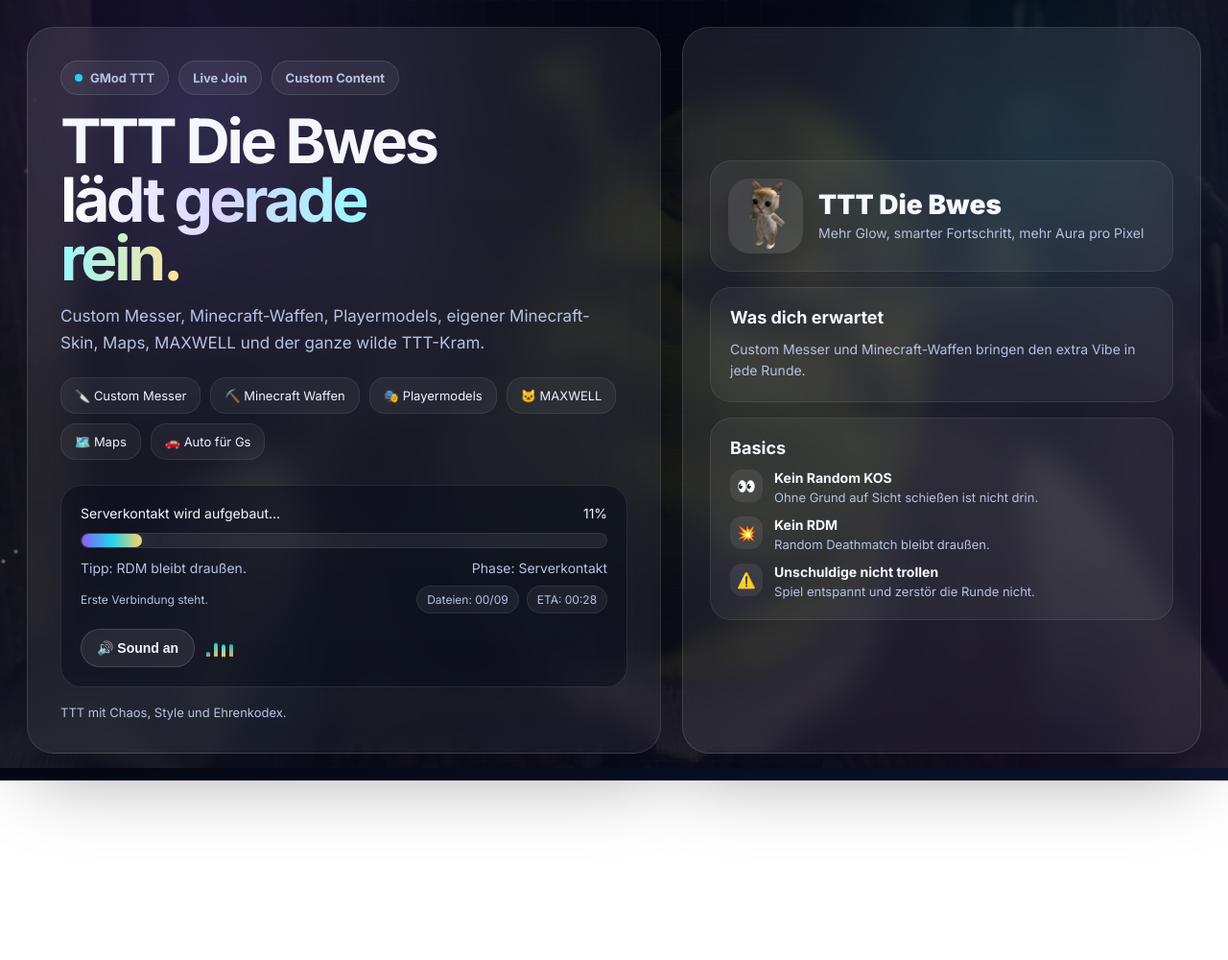
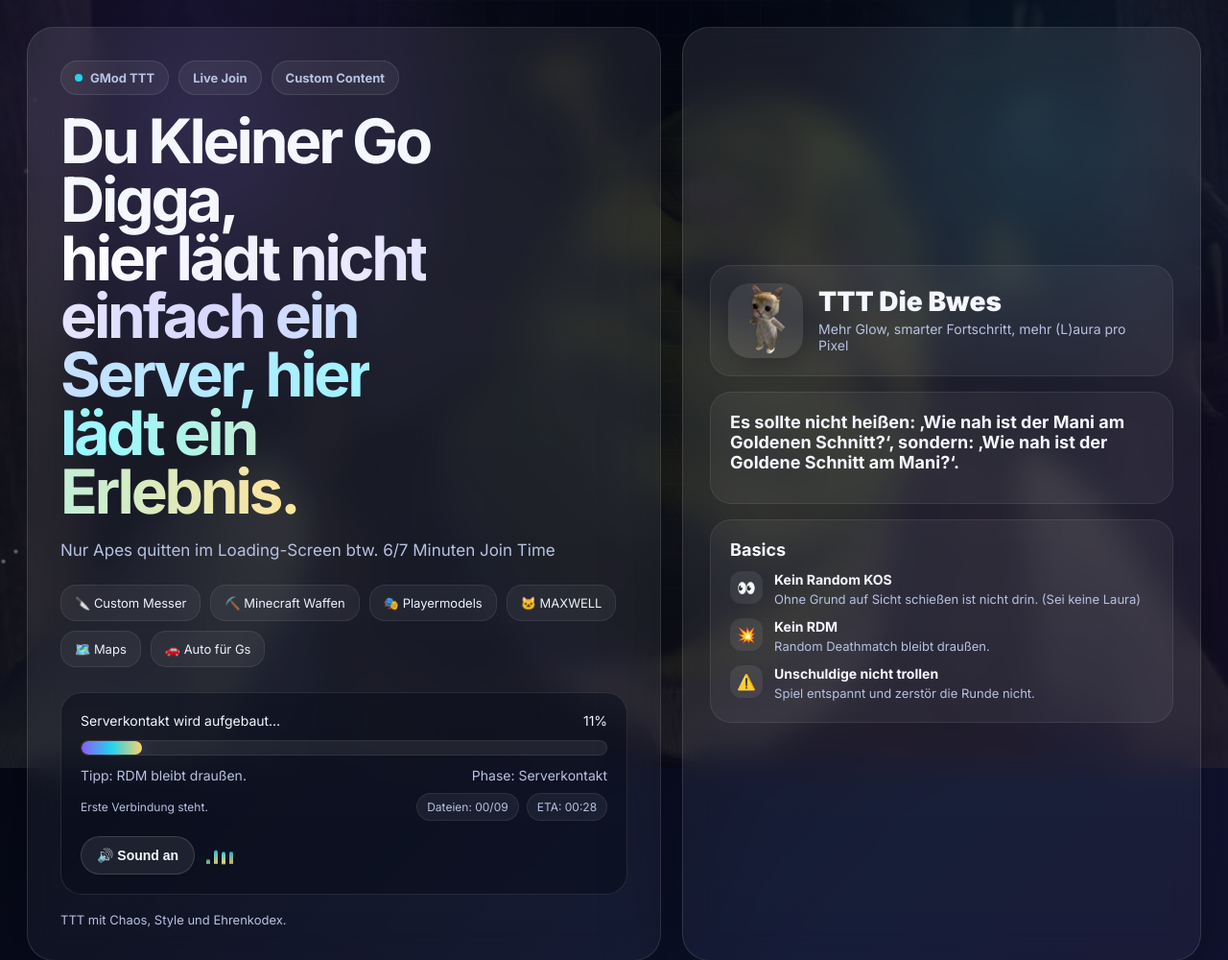
Before and after one commit to diebwesttt-dotcom/TTTDieBwes2, a plain HTML site: page index.html in a window 1280 px wide. Shown: the top 1000 px of the page at 96% size. Before the commit the page ends 813 px from the top, so only its background shows below. Drawn offline with Linux system fonts and the light colour scheme.

Commit message:
Update index.html

```diff
--- a/index.html
+++ b/index.html
@@ -402,10 +402,10 @@ h1{
         <div class="badge">Custom Content</div>
       </div>
 
-      <h1>TTT Die Bwes<br><span class="gradient">lädt gerade rein.</span></h1>
+      <h1>Du Kleiner Go Digga,<br><span class="gradient">hier lädt nicht einfach ein Server, hier lädt ein Erlebnis.</span></h1>
 
       <p class="lead">
-        Custom Messer, Minecraft-Waffen, Playermodels, eigener Minecraft-Skin, Maps, MAXWELL und der ganze wilde TTT-Kram.
+        Nur Apes quitten im Loading-Screen btw. 6/7 Minuten Join Time
       </p>
 
       <div class="features">
@@ -454,13 +454,13 @@ h1{
       <div class="logo"><img src="cat.png" alt="Katzenlogo"></div>
       <div>
         <p class="server-name">TTT Die Bwes</p>
-        <div class="server-sub" id="serverSub">Mehr Glow, smarter Fortschritt, mehr Aura pro Pixel</div>
+        <div class="server-sub" id="serverSub">Mehr Glow, smarter Fortschritt, mehr (L)aura pro Pixel </div>
       </div>
     </div>
 
     <div class="info-card">
-      <h2>Was dich erwartet</h2>
-      <p id="showcaseCopy">MAXWELL, Custom Waffen, Maps und genug Chaos für eine stabile Runde TTT ohne unnötigen Bildschirm-Spam.</p>
+      <h2>Es sollte nicht heißen: ‚Wie nah ist der Mani am Goldenen Schnitt?‘, sondern: ‚Wie nah ist der Goldene Schnitt am Mani?‘.</h2>
+      <p id="showcaseCopy"></p>
     </div>
 
     <div class="rules-card">
@@ -470,7 +470,7 @@ h1{
           <div class="rule-icon">👀</div>
           <div>
             <strong>Kein Random KOS</strong>
-            <p>Ohne Grund auf Sicht schießen ist nicht drin.</p>
+            <p>Ohne Grund auf Sicht schießen ist nicht drin. (Sei keine Laura)</p>
           </div>
         </div>
         <div class="rule">
@@ -587,10 +587,10 @@ const tips = [
 ];
 
 const showcases = [
-  'MAXWELL, Custom Waffen, Maps und genug Chaos für eine stabile Runde TTT ohne unnötigen Bildschirm-Spam.',
-  'Custom Messer und Minecraft-Waffen bringen den extra Vibe in jede Runde.',
-  'Playermodels, Skins und Maps machen jede Runde etwas wilder.',
-  'Cleanes Layout, damit du alles Wichtige sofort siehst.'
+  '',
+  '',
+  '',
+  ''
 ];
 
 const progressPlan = [
```
